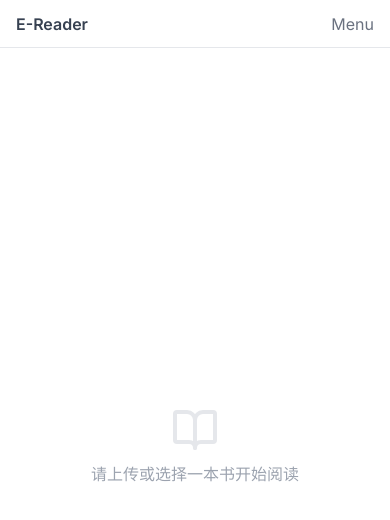
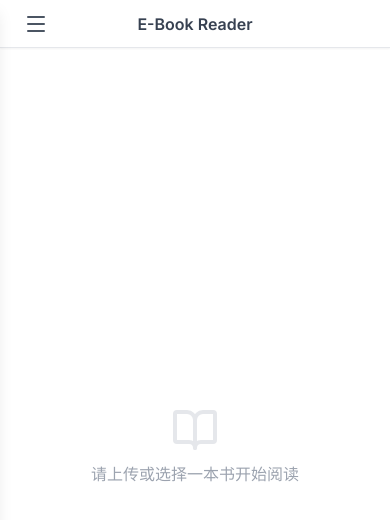
Before and after one commit to dongjiahong/novel, a React (Vite) app: page / in a window 390 px wide. Shown: the top 520 px of the page. Built offline with nearby package versions, Linux system fonts and the light colour scheme.

Commit message:
适配移动端

```diff
--- a/App.tsx
+++ b/App.tsx
@@ -6,7 +6,7 @@ import { Book, BooksMetaData } from './types';
 import { parseFile } from './services/parserService';
 import { syncService } from './services/syncService';
 import { storageService } from './services/storageService';
-import { Loader2, BookOpen } from 'lucide-react';
+import { Loader2, BookOpen, Menu } from 'lucide-react';
 import { WordProvider, useWordContext } from './context/WordContext';
 import { WordModal } from './components/WordModal';
 import { useReadingProgress } from './hooks/useReadingProgress';
@@ -21,6 +21,7 @@ function AppContent() {
   const [errorMsg, setErrorMsg] = useState<string | null>(null);
   const [isInitialLoad, setIsInitialLoad] = useState(true);
   const [downloadingBook, setDownloadingBook] = useState<string | null>(null);
+  const [isMobileSidebarOpen, setIsMobileSidebarOpen] = useState(false);
 
   // 标记是否已执行过启动同步，防止重复触发
   const hasInitialSyncRef = useRef(false);
@@ -463,7 +464,7 @@ function AppContent() {
           </div>
       )}
 
-      {/* Sidebar Container */}
+      {/* Desktop Sidebar */}
       <div className="hidden md:block flex-shrink-0 h-full border-r border-gray-200">
         <Sidebar
           books={books}
@@ -480,12 +481,54 @@ function AppContent() {
         />
       </div>
 
+      {/* Mobile Sidebar Overlay */}
+      {isMobileSidebarOpen && (
+        <div
+          className="md:hidden fixed inset-0 bg-black/50 z-40"
+          onClick={() => setIsMobileSidebarOpen(false)}
+        />
+      )}
+
+      {/* Mobile Sidebar Drawer */}
+      <div className={`md:hidden fixed top-0 left-0 h-full z-50 transform transition-transform duration-300 ${
+        isMobileSidebarOpen ? 'translate-x-0' : '-translate-x-full'
+      }`}>
+        <Sidebar
+          books={books}
+          activeBookId={activeBookId}
+          activeChapterId={currentChapter.id}
+          chapters={currentBookChapters}
+          onSelectBook={(id) => {
+            handleSelectBook(id);
+            setIsMobileSidebarOpen(false);
+          }}
+          onSelectChapter={(id) => {
+            handleSelectChapter(id);
+            setIsMobileSidebarOpen(false);
+          }}
+          onAddBook={handleAddBook}
+          onDeleteBook={handleDeleteBook}
+          syncStatus={syncStatus}
+          onManualSync={manualSync}
+          isWebDAVConfigured={isConfigured}
+        />
+      </div>
+
       {/* Main Content Area */}
       <div className="flex-1 flex flex-col h-full overflow-hidden relative">
          {/* Mobile Header */}
-         <div className="md:hidden h-12 bg-white border-b flex items-center px-4 justify-between flex-shrink-0">
-            <span className="font-bold text-gray-700">E-Reader</span>
-            <button className="text-gray-500">Menu</button>
+         <div className="md:hidden h-12 bg-white border-b flex items-center px-4 justify-between flex-shrink-0 shadow-sm">
+            <button
+              onClick={() => setIsMobileSidebarOpen(true)}
+              className="p-2 text-gray-600 hover:bg-gray-100 rounded-md transition-colors"
+              aria-label="打开菜单"
+            >
+              <Menu size={24} />
+            </button>
+            <span className="font-bold text-gray-700">
+              {activeBook?.title || 'E-Book Reader'}
+            </span>
+            <div className="w-10" /> {/* Spacer for centering */}
          </div>
 
          {activeBookId && activeBook ? (
--- a/components/Reader.tsx
+++ b/components/Reader.tsx
@@ -18,6 +18,7 @@ const BATCH_SIZE = 500; // 每批标注500个生词
 const HEADER_HEIGHT = 50; // 顶部标题栏高度
 const FOOTER_HEIGHT = 72; // 底部翻页按钮高度
 const CONTENT_PADDING = 96; // 内容区域上下padding总和
+const MOBILE_TOP_BAR_HEIGHT = 48; // 移动端顶部栏高度
 
 const Reader: React.FC<ReaderProps> = ({ chapter, bookId, bookTitle, chapterIndex, onSaveProgress, initialPage = 0 }) => {
   const { checkIsKnown, newWords, dictionarySize } = useWordContext();
@@ -153,7 +154,9 @@ const Reader: React.FC<ReaderProps> = ({ chapter, bookId, bookTitle, chapterInde
       if (!measureRef.current || paragraphs.length === 0) return;
 
       const windowHeight = window.innerHeight;
-      const availableHeight = windowHeight - HEADER_HEIGHT - FOOTER_HEIGHT - CONTENT_PADDING;
+      const isMobile = window.innerWidth < 768; // md breakpoint
+      const extraHeight = isMobile ? MOBILE_TOP_BAR_HEIGHT : 0;
+      const availableHeight = windowHeight - HEADER_HEIGHT - FOOTER_HEIGHT - CONTENT_PADDING - extraHeight;
 
       // 测量每个段落的实际高度
       const paragraphElements = measureRef.current.children;
--- a/components/Sidebar.tsx
+++ b/components/Sidebar.tsx
@@ -57,7 +57,7 @@ const Sidebar: React.FC<SidebarProps> = ({
   };
 
   return (
-    <div className="h-full flex">
+    <div className="h-full flex bg-white shadow-lg">
       {/* Far Left: Icon Strip */}
       <div className="w-12 bg-gray-50 border-r border-gray-200 flex flex-col items-center py-4 gap-6 z-20">
          {/* 手动同步按钮 */}
```
